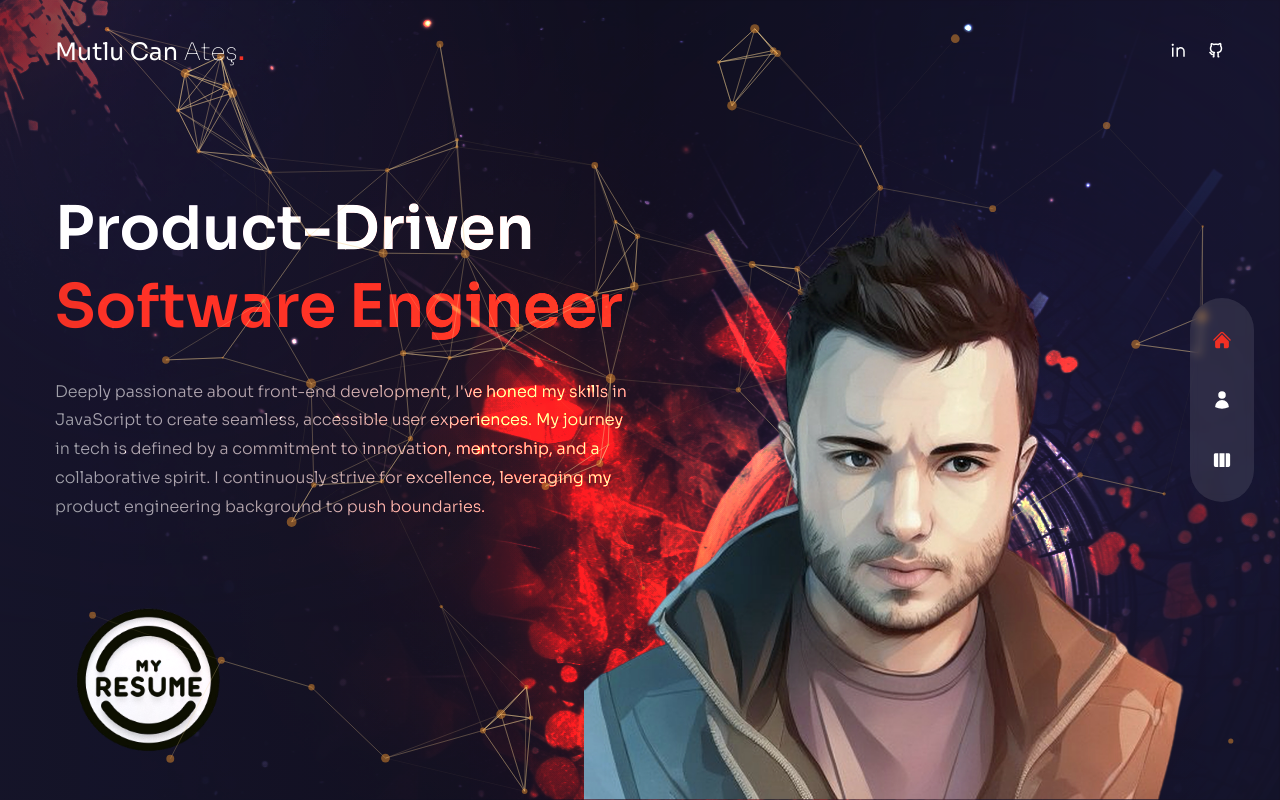
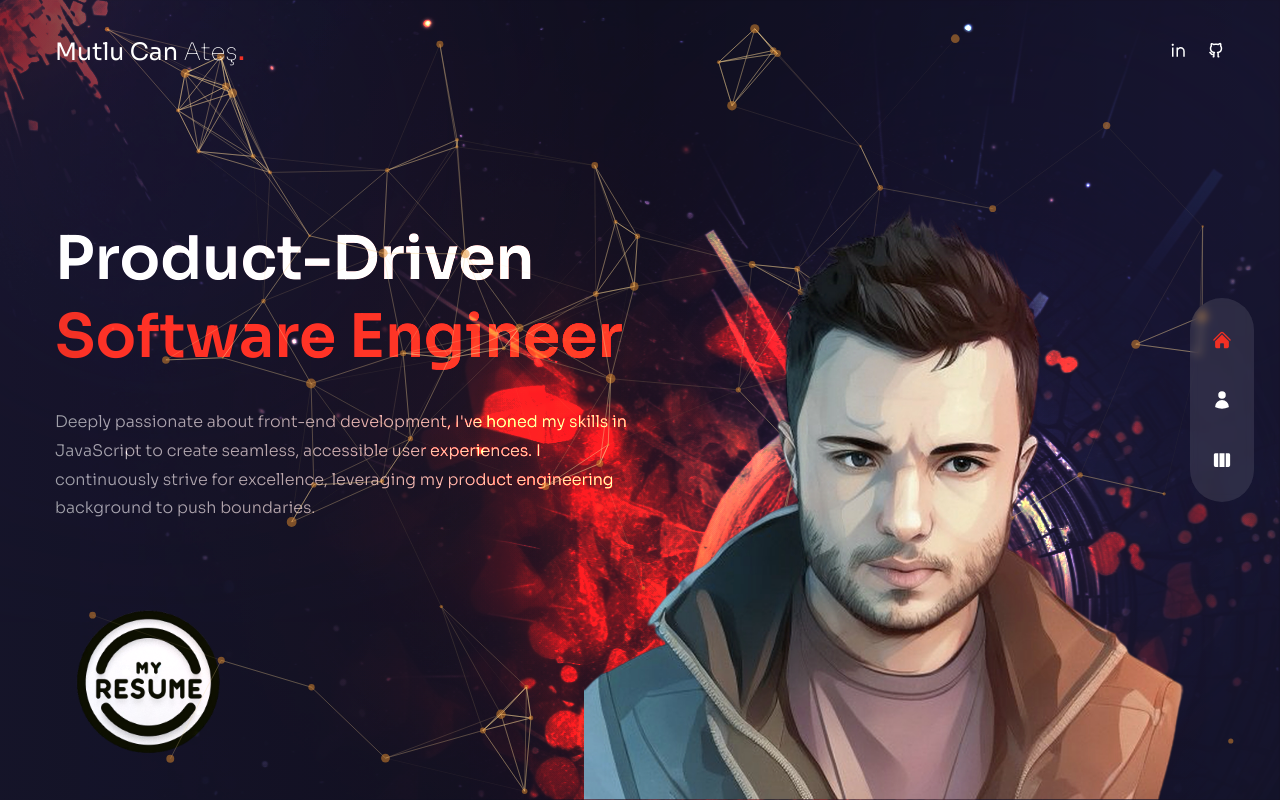
Before and after one commit to can-ates/me-v2, a Next.js app: page / in a window 1280 px wide. Built offline with nearby package versions, Linux system fonts and the light colour scheme.

Commit message:
text update

```diff
--- a/src/app/about/page.tsx
+++ b/src/app/about/page.tsx
@@ -199,7 +199,7 @@ const About = () => {
               return (
                 <div
                   key={itemIndex}
-                  className="flex max-w-max flex-1 flex-col flex-wrap items-center gap-x-4 gap-y-4 text-white/60 md:flex-row"
+                  className="flex max-w-max flex-1 flex-wrap items-center gap-x-4 gap-y-4 text-white/60 md:flex-row"
                 >
                   {/* title */}
                   <div
--- a/src/app/components/Header.tsx
+++ b/src/app/components/Header.tsx
@@ -6,7 +6,7 @@ const Header = () => {
   return (
     <header className="absolute z-30 w-full items-center px-16 xl:h-[90px] xl:px-0">
       <div className="container mx-auto">
-        <div className="flex flex-col items-center justify-between gap-y-6 py-8 md:flex-row">
+        <div className="flex items-center justify-between gap-y-6 py-8 md:flex-row">
           {/* logo */}
           <Link href="/">
             <span className="text-2xl">Mutlu Can </span>
--- a/src/app/components/ProjectsBtn.tsx
+++ b/src/app/components/ProjectsBtn.tsx
@@ -1,7 +1,5 @@
 import Image from 'next/image';
 import Link from 'next/link';
-
-import { HiArrowRight } from 'react-icons/hi2';
 
 const ProjectsBtn = () => {
   return (
@@ -14,9 +12,9 @@ const ProjectsBtn = () => {
         <Image
           src={'/my-resume.png'}
           alt=""
-          className="h-full max-h-[400px] w-full max-w-[400px]"
-          width={500}
-          height={500}
+          className="h-full max-h-[200px] w-full max-w-[200px]"
+          width={200}
+          height={200}
         />
       </Link>
     </div>
--- a/src/app/page.tsx
+++ b/src/app/page.tsx
@@ -19,7 +19,7 @@ export default function Home() {
             initial="hidden"
             animate="show"
             exit="hidden"
-            className="h1"
+            className="h1 xl:mt-8"
           >
             Product-Driven <br />{' '}
             <span className="text-accent">Software Engineer</span>
@@ -30,14 +30,12 @@ export default function Home() {
             initial="hidden"
             animate="show"
             exit="hidden"
-            className="mx-auto mb-10 max-w-sm xl:mx-0 xl:mb-16 xl:max-w-xl"
+            className="mx-auto mb-4 max-w-sm xl:mx-0 xl:mb-16 xl:max-w-xl"
           >
             Deeply passionate about front-end development, I've honed my skills
-            in JavaScript to create seamless, accessible user experiences. My
-            journey in tech is defined by a commitment to innovation,
-            mentorship, and a collaborative spirit. I continuously strive for
-            excellence, leveraging my product engineering background to push
-            boundaries.
+            in JavaScript to create seamless, accessible user experiences. I
+            continuously strive for excellence, leveraging my product
+            engineering background to push boundaries.
           </motion.p>
           {/* btn */}
           <div className="relative z-10 flex justify-center xl:hidden">
```
